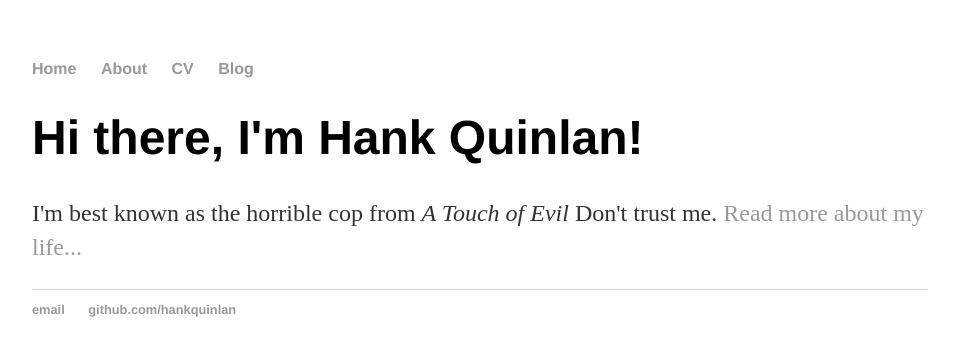
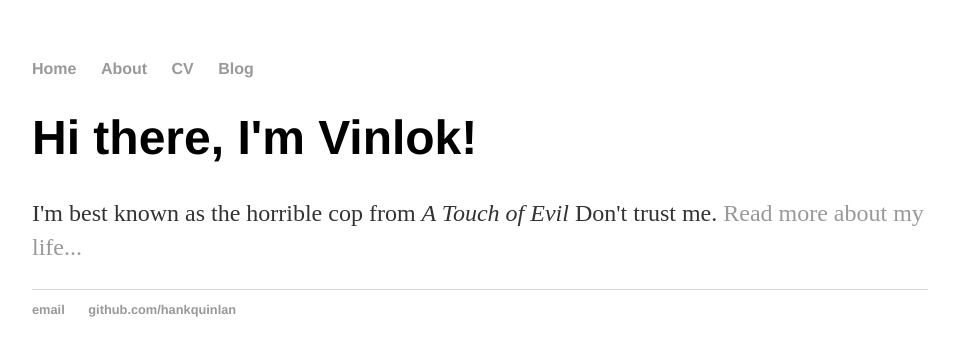
Before and after one commit to vinlok/vinlok.github.io, a Jekyll site: the page built from index.html, in a window 1280 px wide. Shown: the top 356 px of the page, without its empty margins (160-1115 px from the left). Built offline with Jekyll 4.4.1, drawn with Linux system fonts in a browser that asks for light colours.

Commit message:
Update index.html

```diff
--- a/index.html
+++ b/index.html
@@ -3,5 +3,5 @@ layout: default
 title: Hank Quinlan, Horrible Cop
 ---
 
-	<h1>Hi there, I'm Hank Quinlan!</h1>
+	<h1>Hi there, I'm Vinlok!</h1>
 	<p>I'm best known as the horrible cop from <em>A Touch of Evil</em> Don't trust me. <a href="/about">Read more about my life...</a></p>
```
